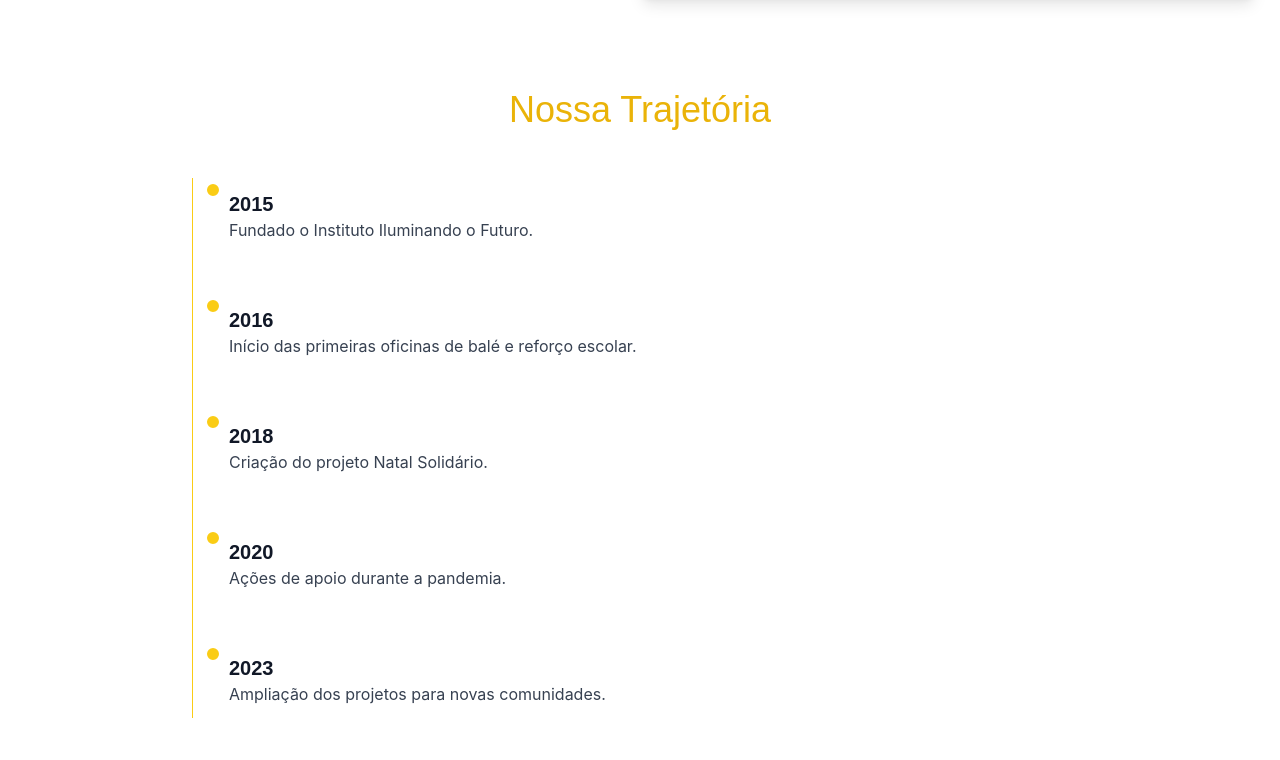
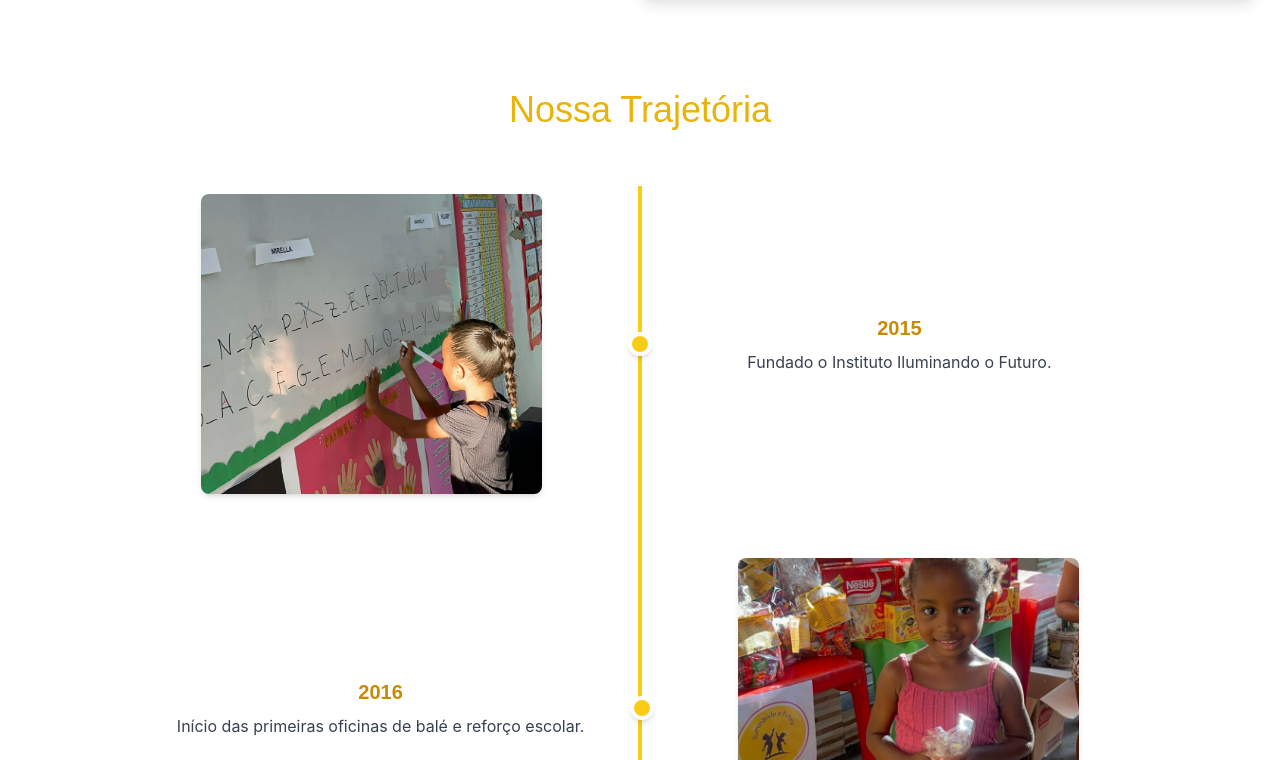
Before and after one commit to devcleber1/iluminando, a React (Vite) app: page / in a window 1280 px wide. Shown: the part 2700-3460 px from the top of the page. Built offline with nearby package versions, Linux system fonts and the light colour scheme.

Commit message:
Centralizando os pontos na linha vertical

```diff
--- a/src/Pages/WhoWeAre/About.jsx
+++ b/src/Pages/WhoWeAre/About.jsx
@@ -13,6 +13,34 @@ export default function QuemSomos() {
       transition: { duration: 0.8, ease: [0.43, 0.13, 0.23, 0.96] },
     },
   };
+
+  const timelineItems = [
+    {
+      ano: '2015',
+      evento: 'Fundado o Instituto Iluminando o Futuro.',
+      img: imgMissao,
+    },
+    {
+      ano: '2016',
+      evento: 'Início das primeiras oficinas de balé e reforço escolar.',
+      img: imgVisao,
+    },
+    {
+      ano: '2018',
+      evento: 'Criação do projeto Natal Solidário.',
+      img: imgValores,
+    },
+    {
+      ano: '2020',
+      evento: 'Ações de apoio durante a pandemia.',
+      img: imgMissao,
+    },
+    {
+      ano: '2023',
+      evento: 'Ampliação dos projetos para novas comunidades.',
+      img: imgVisao,
+    },
+  ];
 
   return (
     <main className="font-body text-gray-800">
@@ -118,11 +146,11 @@ export default function QuemSomos() {
         ))}
       </section>
 
-      {/* Linha do tempo */}
+      {/* Linha do tempo estilo escada */}
       <section className="bg-white py-20 px-6">
-        <div className="max-w-4xl mx-auto">
+        <div className="max-w-5xl mx-auto relative">
           <motion.h2
-            className="text-4xl font-title text-yellow-500 text-center mb-12 cursor-default select-none"
+            className="text-4xl font-title text-yellow-500 text-center mb-16 cursor-default select-none"
             initial={{ opacity: 0, y: 20 }}
             whileInView={{ opacity: 1, y: 0 }}
             viewport={{ once: true }}
@@ -130,40 +158,57 @@ export default function QuemSomos() {
           >
             Nossa Trajetória
           </motion.h2>
-          <ul className="relative border-l border-yellow-400 pl-6 space-y-10">
-            {[
-              { ano: '2015', evento: 'Fundado o Instituto Iluminando o Futuro.' },
-              {
-                ano: '2016',
-                evento: 'Início das primeiras oficinas de balé e reforço escolar.',
-              },
-              { ano: '2018', evento: 'Criação do projeto Natal Solidário.' },
-              { ano: '2020', evento: 'Ações de apoio durante a pandemia.' },
-              {
-                ano: '2023',
-                evento: 'Ampliação dos projetos para novas comunidades.',
-              },
-            ].map(({ ano, evento }, idx) => (
-              <motion.li
-                key={idx}
-                className="relative cursor-default rounded-md p-3 hover:bg-yellow-50"
-                initial={{ opacity: 0, x: -20 }}
-                whileInView={{ opacity: 1, x: 0 }}
-                whileHover={{
-                  scale: 1.03,
-                  boxShadow: '0 8px 20px rgba(251, 191, 36, 0.4)',
-                }}
-                viewport={{ once: true }}
-                transition={{ type: 'spring', stiffness: 200 }}
-              >
-                <span className="absolute left-[-12px] top-1 w-4 h-4 bg-yellow-400 rounded-full border-2 border-white" />
-                <h4 className="text-xl font-title font-semibold text-gray-900">
-                  {ano}
-                </h4>
-                <p className="text-gray-700 text-base">{evento}</p>
-              </motion.li>
-            ))}
-          </ul>
+
+          {/* Linha vertical começando com margin top para não encostar no título */}
+          <div className="hidden md:block absolute left-1/2 top-24 -translate-x-1/2 h-[calc(100%-6rem)] border-l-4 border-yellow-400" />
+
+          <div className="flex flex-col space-y-16">
+            {timelineItems.map(({ ano, evento, img }, idx) => {
+              const isEven = idx % 2 === 0;
+
+              return (
+                <motion.div
+                  key={idx}
+                  className={`flex flex-col md:flex-row items-center md:justify-between gap-6 ${
+                    isEven ? 'md:flex-row-reverse' : ''
+                  }`}
+                  initial={{ opacity: 0, y: 40 }}
+                  whileInView={{ opacity: 1, y: 0 }}
+                  viewport={{ once: true }}
+                  transition={{ duration: 0.6, delay: idx * 0.1 }}
+                >
+                  {/* Texto centralizado */}
+                  <div
+                    className={`md:w-1/2 flex flex-col items-center text-center px-4 ${
+                      isEven ? 'md:items-center md:pr-8' : 'md:items-center md:pl-8'
+                    }`}
+                  >
+                    <h4 className="text-xl font-title text-yellow-600 font-semibold mb-2">
+                      {ano}
+                    </h4>
+                    <p className="text-gray-700 text-base max-w-md">{evento}</p>
+                  </div>
+
+                  {/* Ponto da linha do tempo no centro da linha vertical */}
+                  <div className="relative md:w-0">
+                    <div
+                      className="w-6 h-6 bg-yellow-400 rounded-full border-4 border-white shadow-md -mr-4 relative"
+                      style={{ left: '-11px' }}
+                    />
+                  </div>
+
+                  {/* Imagem do lado oposto do texto */}
+                  <div className="md:w-1/2 flex justify-center">
+                    <img
+                      src={img}
+                      alt={`Imagem ${ano}`}
+                      className="w-full sm:w-[90%] md:w-[80%] lg:w-[70%] max-h-[300px] object-cover rounded-lg shadow-md"
+                    />
+                  </div>
+                </motion.div>
+              );
+            })}
+          </div>
         </div>
       </section>
 
```
